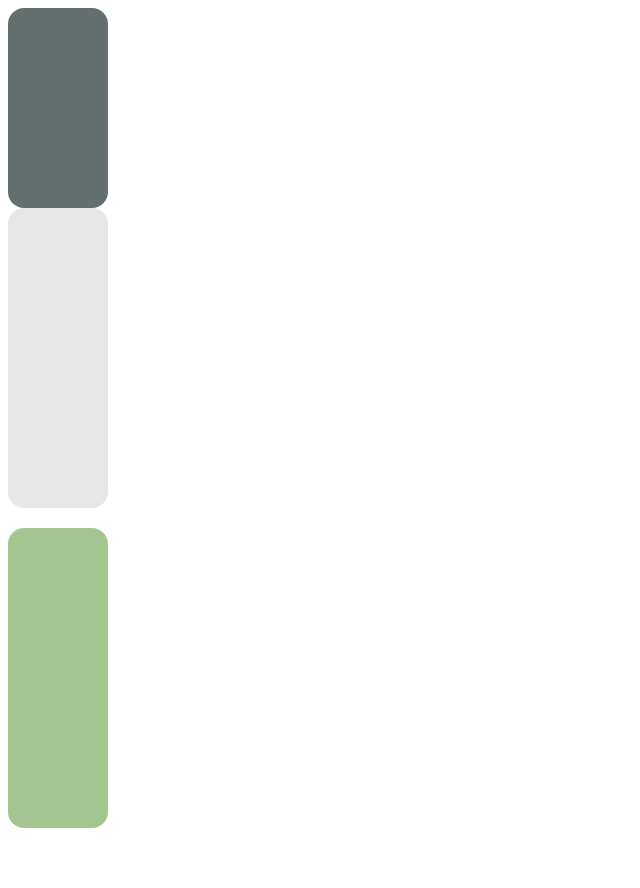
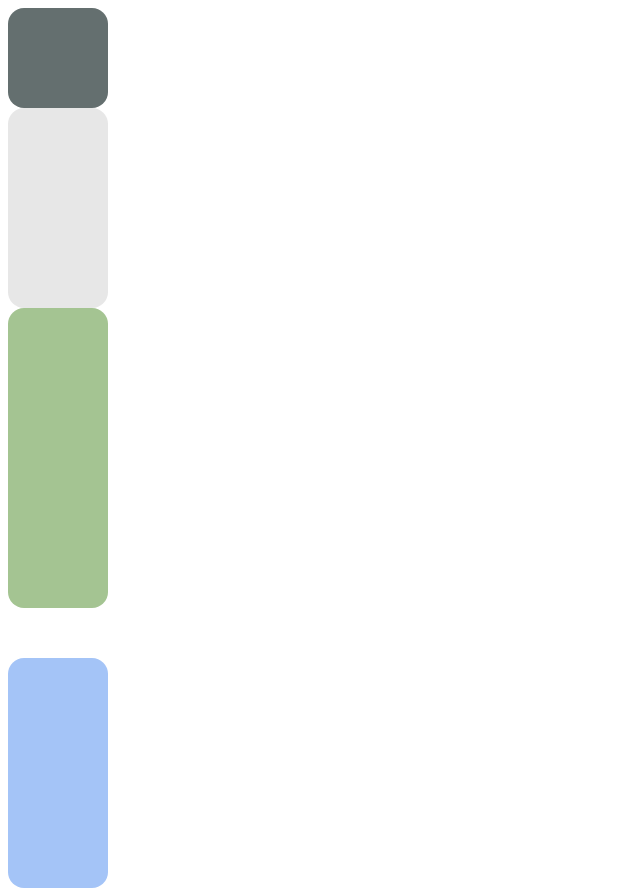
Before and after one commit to edsolater/03_exclusive-block, a React (Create React App) app: page / in a window 1280 px wide. Shown: the whole page, without its empty margins (0-640 px from the left). Before the commit the page ends 828 px from the top, so only its background shows below. Built offline with nearby package versions, Linux system fonts and the light colour scheme.

Commit message:
初步形成足够可用的排斥算法

```diff
--- a/src/App.css
+++ b/src/App.css
@@ -5,7 +5,7 @@
   background-color: currentColor;
   border-radius: 16px;
   opacity: 0.7;
-  transition: 200ms;
+  /* transition: 200ms; */
 }
 * {
   transform: translateX(calc(var(--dx, 0) * 1px))
--- a/src/App.tsx
+++ b/src/App.tsx
@@ -4,9 +4,10 @@ import ExclusiveBlock from "./ExclusiveBlock"
 
 function App() {
   const already = [
-    { height: 200, color: "#233333", top: 0 },
-    { height: 300, color: "#ddd", top: 200 },
-    { height: 300, color: "#7eac64", top: 520 },
+    { height: 100, color: "#233333", top: 0 },
+    { height: 200, color: "#ddd", top: 0 },
+    { height: 300, color: "#7eac64", top: 0 },
+    { height: 230, color: "#7eacf4", top: 650 },
   ]
   return (
     <div className="App">
--- a/src/exclusiveAglorithm.tsx
+++ b/src/exclusiveAglorithm.ts
@@ -1,14 +1,14 @@
 function isCollapse(boundingBox1: DOMRect, boundingBox2: DOMRect) {
-  const epsilon = -1
+  const accuracy = -1
   return (
-    boundingBox1.left - boundingBox2.right < epsilon &&
-    epsilon > boundingBox2.left - boundingBox1.right &&
-    boundingBox1.top - boundingBox2.bottom < epsilon &&
-    epsilon > boundingBox2.top - boundingBox1.bottom
+    boundingBox1.left - boundingBox2.right < accuracy &&
+    accuracy > boundingBox2.left - boundingBox1.right &&
+    boundingBox1.top - boundingBox2.bottom < accuracy &&
+    accuracy > boundingBox2.top - boundingBox1.bottom
   )
 }
-// TODO: 要把这个事件挂载到document上（有且只有一次），onload时触发一次
 let isInvoking = false
+
 export function exclusiveAglorithm() {
   if (isInvoking) {
     return
@@ -24,7 +24,8 @@ export function exclusiveAglorithm() {
   const boundingBoxes = Array.from(elements).map((el) =>
     el.getBoundingClientRect()
   )
-  //TODO: 目前只是纵向的判定, 且只能向下移动
+  // TODO: 目前只是纵向的判定, 且只能向下移动
+  // 为了追求性能，这个算法只保证相邻的两个box不重叠
   for (let i = 0; i < boundingBoxes.length - 1; i++) {
     const boundingBox1 = boundingBoxes[i]
     const boundingBox2 = boundingBoxes[i + 1]
```
